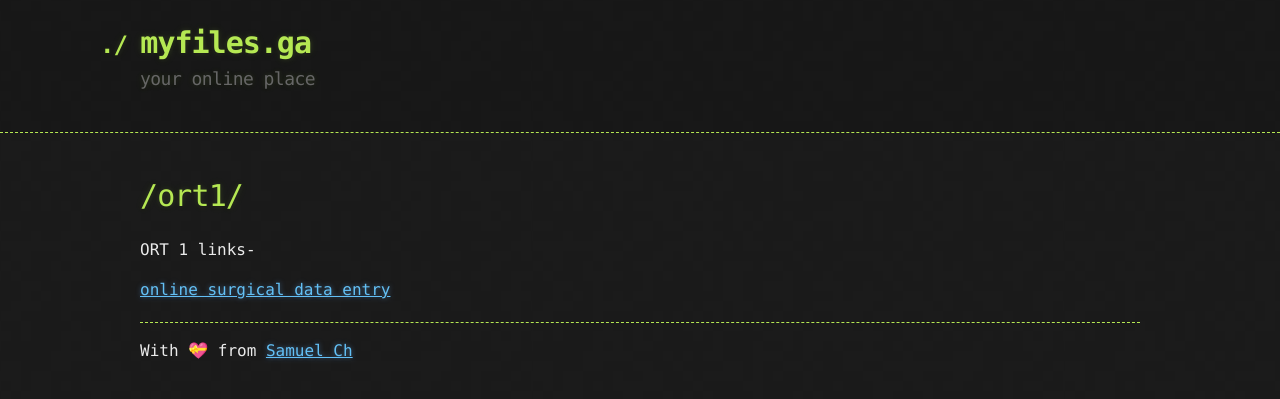
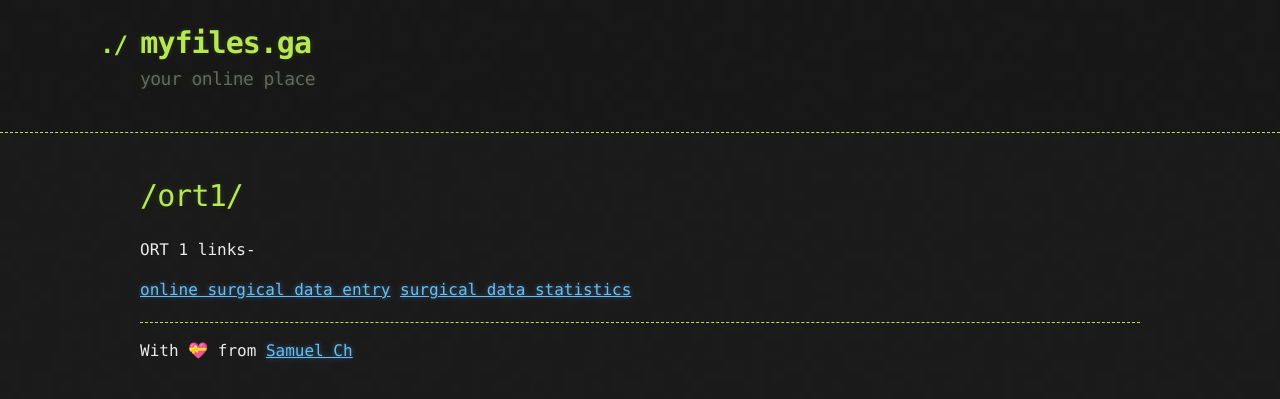
Before and after one commit to Dr-Anonymous/myfiles, a Jekyll site: the page built from ort1.md, in a window 1280 px wide. Shown: the top 399 px of the page. Built offline with Jekyll 4.4.1, drawn with Linux system fonts in a browser that asks for light colours; emoji names are drawn with the system emoji font; our own code applies the rules of GitHub Pages for plain Markdown files.

Commit message:
Update ort1.md

```diff
--- a/ort1.md
+++ b/ort1.md
@@ -7,3 +7,4 @@ layout: default
 ORT 1 links-
 
 [online surgical data entry](https://docs.google.com/forms/d/e/1FAIpQLSfHFYTHX5ypnvz4MvKkyHiK4vK1H_YIdR-WzCpGlihkg9GnvA/viewform)
+[surgical data statistics](https://docs.google.com/spreadsheets/d/1qoM3hZZwtidhqY3lGDhMXzZT07ewSc2ndi_sdO4K3qY/edit?usp=sharing)
```
